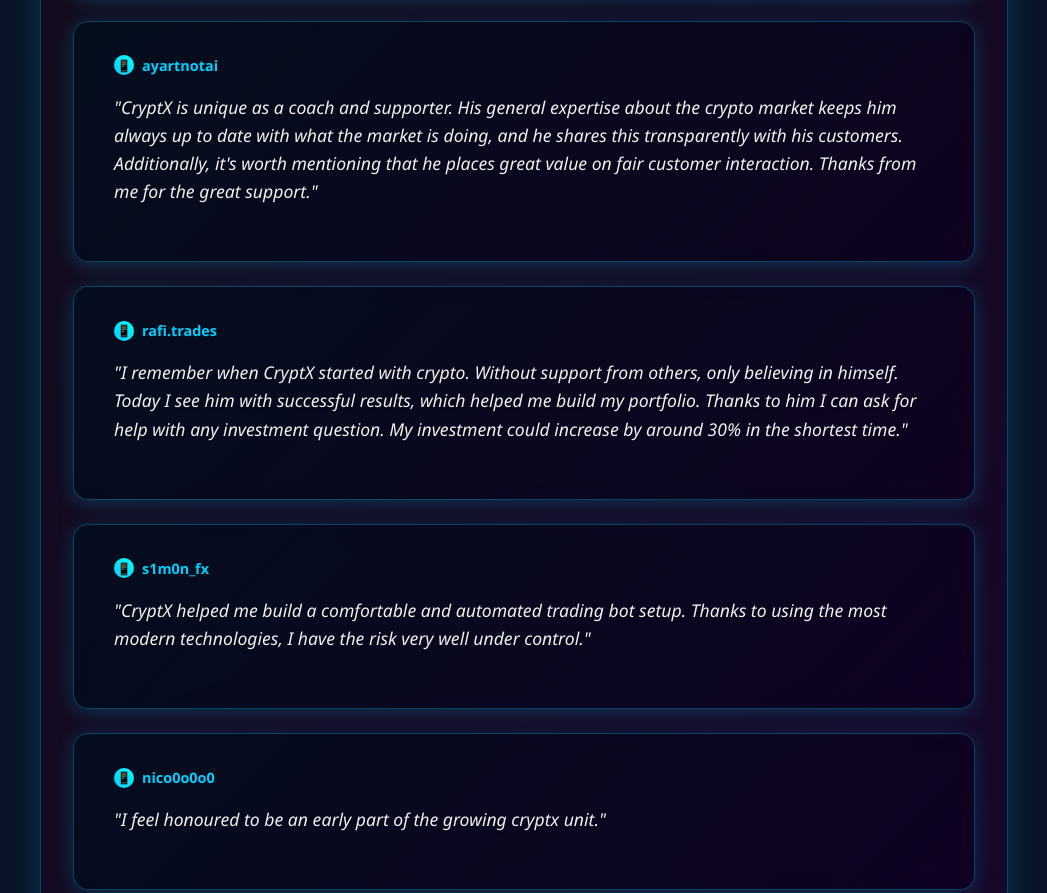
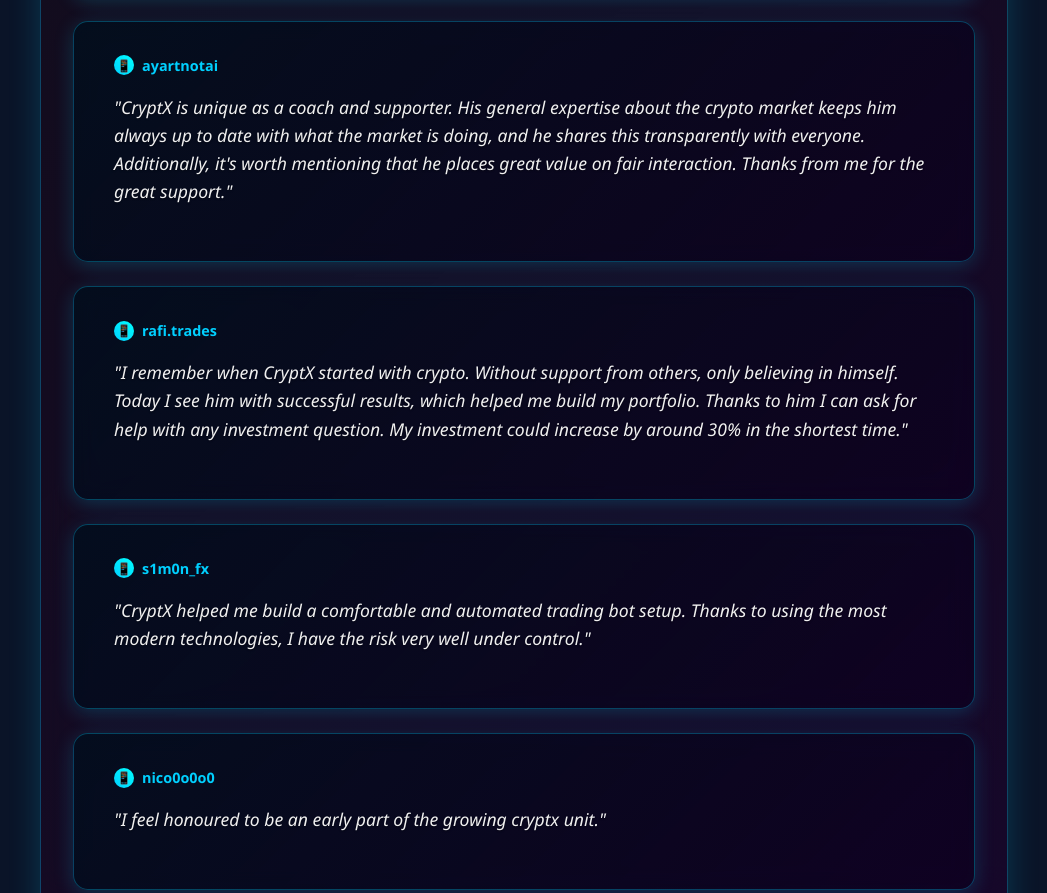
Before and after one commit to o0111001/neon, a plain HTML site: page index.html in a window 1280 px wide. Shown: the part 3432-4325 px from the top of the page, without its empty margins (116-1163 px from the left). Drawn offline with Linux system fonts and the light colour scheme; a script that the page names is missing.

Commit message:
Update index.html

```diff
--- a/index.html
+++ b/index.html
@@ -1319,7 +1319,7 @@
             <span>ayartnotai</span>
           </div>
           <div class="testimonial-text">
-            "CryptX is unique as a coach and supporter. His general expertise about the crypto market keeps him always up to date with what the market is doing, and he shares this transparently with his customers. Additionally, it's worth mentioning that he places great value on fair customer interaction. Thanks from me for the great support."
+            "CryptX is unique as a coach and supporter. His general expertise about the crypto market keeps him always up to date with what the market is doing, and he shares this transparently with everyone. Additionally, it's worth mentioning that he places great value on fair interaction. Thanks from me for the great support."
           </div>
         </div>
 
```
